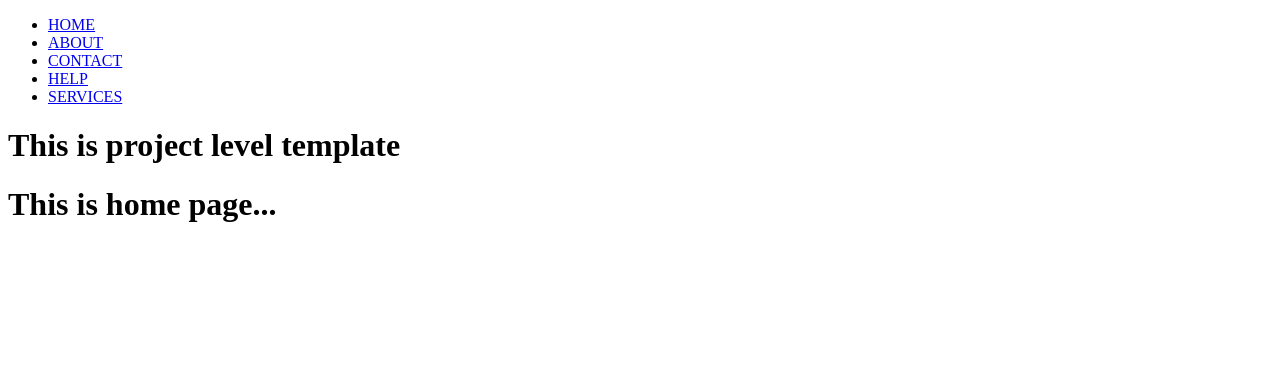
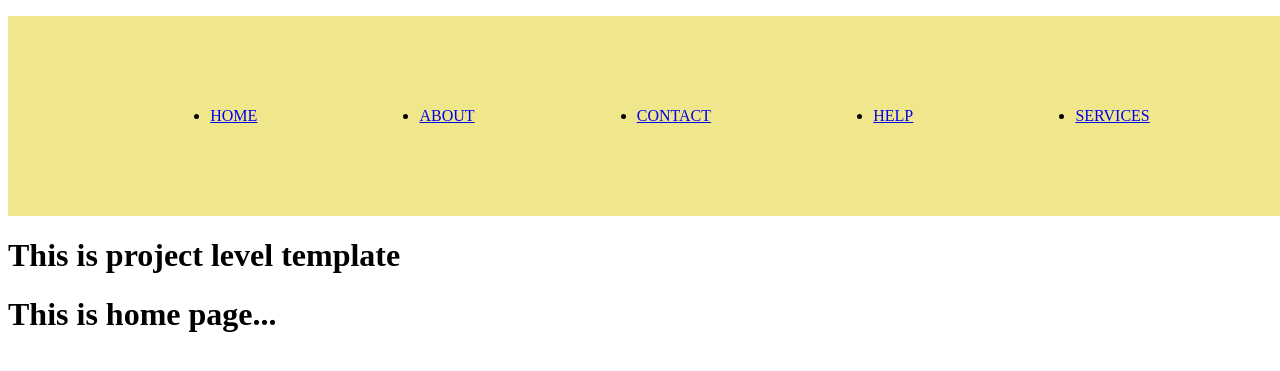
Before and after one commit to dipspatil20/django_class_projects, a Django app: page / in a window 1280 px wide. Shown: the top 371 px of the page. Run offline with Django 5.2, Linux system fonts and the light colour scheme.

Commit message:
app level url

```diff
--- a/Template Project/Template_project/Template_project/settings.py
+++ b/Template Project/Template_project/Template_project/settings.py
@@ -116,6 +116,7 @@ USE_TZ = True
 # https://docs.djangoproject.com/en/6.1/howto/static-files/
 
 STATIC_URL = 'static/'
+STATICFILES_DIRS = [BASE_DIR/'static']
 
 
 # Email
--- a/Template Project/Template_project/Template_project/urls.py
+++ b/Template Project/Template_project/Template_project/urls.py
@@ -15,14 +15,11 @@ Including another URLconf
     2. Add a URL to urlpatterns:  path('blog/', include('blog.urls'))
 """
 from django.contrib import admin
-from django.urls import path
-from base import views
+from django.urls import path, include
+
 
 urlpatterns = [
     path('admin/', admin.site.urls),
-    path('', views.index, name = 'home'),
-    path('about', views.about, name = 'about'),
-    path('contact', views.contact, name = 'contact'),
-    path('help', views.help, name = 'help'),
-    path('services', views.services, name = 'services'),
+
+    path('',include('base.urls'))
 ]
--- /dev/null
+++ b/Template Project/Template_project/base/urls.py
@@ -0,0 +1,10 @@
+from django.urls import path
+from . import views
+
+urlpatterns = [
+    path('', views.index, name = 'home'),
+    path('about', views.about, name = 'about'),
+    path('contact', views.contact, name = 'contact'),
+    path('help', views.help, name = 'help'),
+    path('services', views.services, name = 'services'),
+]
--- /dev/null
+++ b/Template Project/Template_project/static/style.css
@@ -0,0 +1,8 @@
+nav ul{
+    height: 200px;
+    width: 100%;
+    background-color: khaki;
+    display: flex;
+    align-items: center;
+    justify-content: space-evenly;
+}
--- a/Template Project/Template_project/templates/main.html
+++ b/Template Project/Template_project/templates/main.html
@@ -1,8 +1,10 @@
+{% load static %}
 <!DOCTYPE html>
 <html lang="en">
 <head>
     <meta charset="UTF-8">
     <meta name="viewport" content="width=device-width, initial-scale=1.0">
+    <link rel="stylesheet" href="{% static 'style.css' %}">
     <title>Document</title>
 </head>
 <body>
```
